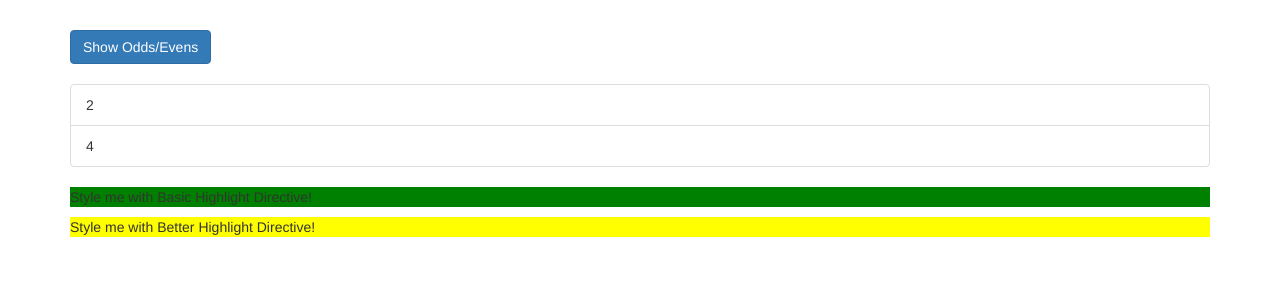
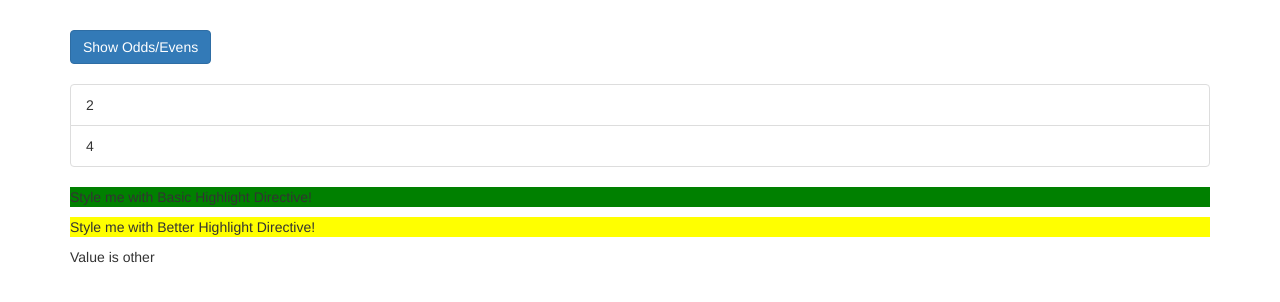
Before and after one commit to fabiano-palharini/angular_projects, an Angular app in the folder basic-directives/: page / in a window 1280 px wide. Shown: the top 302 px of the page. Built offline with nearby package versions, Linux system fonts and the light colour scheme.

Commit message:
ngSwitch

```diff
--- a/basic-directives/src/app/app.component.html
+++ b/basic-directives/src/app/app.component.html
@@ -40,6 +40,12 @@
       <p appBasicHighlight>Style me with Basic Highlight Directive!</p>
       <!-- <p appBetterHighlight [defaultColor]="'yellow'" [highlightColor] = "'red'">Style me with Better Highlight Directive!</p> -->
       <p [appBetterHighlight]="'red'" [defaultColor]="'yellow'">Style me with Better Highlight Directive!</p>
+      <div [ngSwitch]="value">
+        <p *ngSwitchCase="5">Value is 5</p>
+        <p *ngSwitchCase="10">Value is 10</p>
+        <p *ngSwitchCase="15">Value is 15</p>
+        <p *ngSwitchDefault>Value is other</p>
+      </div>
     </div>
   </div>
 </div>
--- a/basic-directives/src/app/app.component.ts
+++ b/basic-directives/src/app/app.component.ts
@@ -10,4 +10,5 @@ export class AppComponent {
   onlyOdd = false;
   odds = [1,3,5];
   evens = [2,4];
+  value = 10000;
 }
```
